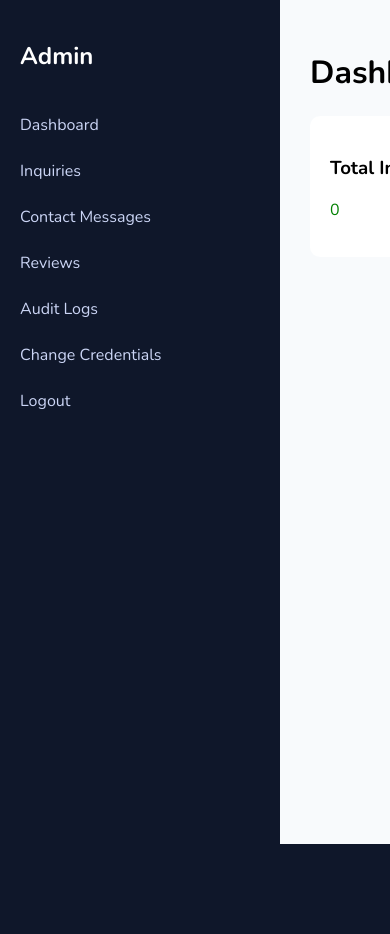
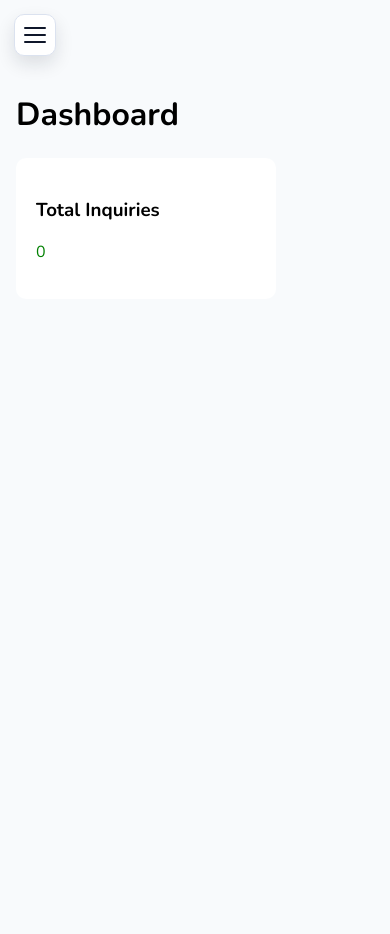
Before and after one commit to MdAdeenHussain/SW, a Flask app: page /admin/dashboard in a window 390 px wide. Before the commit the page ends 844 px from the top, so only its background shows below. Run offline with Flask 3, Linux system fonts and the light colour scheme; the visitor is signed in with stand-in values (Sample User, id 1); data that the repository does not hold is empty; some libraries are stand-ins or nearby versions.

Commit message:
Updated Admin Menu.

```diff
--- a/static/css/admin.css
+++ b/static/css/admin.css
@@ -311,3 +311,109 @@ textarea {
   font-size: 12px;
   color: #64748b;
 }
+
+.admin-menu-toggle {
+  display: none;
+}
+
+.admin-sidebar-overlay {
+  display: none;
+}
+
+.admin-menu-icon {
+  display: inline-flex;
+  flex-direction: column;
+  gap: 5px;
+}
+
+.admin-menu-icon span {
+  width: 22px;
+  height: 2px;
+  border-radius: 999px;
+  background: #0f172a;
+  transition: transform 0.25s ease, opacity 0.25s ease;
+}
+
+.admin-menu-toggle.is-active .admin-menu-icon span:nth-child(1) {
+  transform: translateY(7px) rotate(45deg);
+}
+
+.admin-menu-toggle.is-active .admin-menu-icon span:nth-child(2) {
+  opacity: 0;
+}
+
+.admin-menu-toggle.is-active .admin-menu-icon span:nth-child(3) {
+  transform: translateY(-7px) rotate(-45deg);
+}
+
+@media (max-width: 767px) {
+  body.admin-menu-open {
+    overflow: hidden;
+  }
+
+  .admin-wrapper {
+    display: block;
+    min-height: 100vh;
+    height: auto;
+  }
+
+  .admin-menu-toggle {
+    position: fixed;
+    top: 14px;
+    left: 14px;
+    z-index: 1200;
+    display: inline-flex;
+    align-items: center;
+    justify-content: center;
+    width: 42px;
+    height: 42px;
+    border: 1px solid #dbe2ef;
+    border-radius: 10px;
+    background: #ffffff;
+    cursor: pointer;
+    box-shadow: 0 8px 18px rgba(15, 23, 42, 0.12);
+    transition: transform 0.2s ease, box-shadow 0.2s ease;
+  }
+
+  .admin-menu-toggle:active {
+    transform: scale(0.96);
+  }
+
+  .admin-sidebar {
+    position: fixed;
+    top: 0;
+    left: 0;
+    bottom: 0;
+    width: min(78vw, 280px);
+    padding: 72px 20px 20px;
+    z-index: 1100;
+    transform: translateX(-105%);
+    transition: transform 0.3s ease;
+    overflow-y: auto;
+  }
+
+  .admin-sidebar.is-open {
+    transform: translateX(0);
+  }
+
+  .admin-sidebar-overlay {
+    position: fixed;
+    inset: 0;
+    z-index: 1090;
+    display: block;
+    background: rgba(2, 6, 23, 0.45);
+    opacity: 0;
+    pointer-events: none;
+    transition: opacity 0.3s ease;
+  }
+
+  .admin-sidebar-overlay.is-active {
+    opacity: 1;
+    pointer-events: auto;
+  }
+
+  .admin-content {
+    min-height: 100vh;
+    padding: 72px 16px 18px;
+  }
+}
--- /dev/null
+++ b/static/js/admin-layout.js
@@ -0,0 +1,59 @@
+document.addEventListener("DOMContentLoaded", () => {
+  const toggleButton = document.querySelector(".admin-menu-toggle");
+  const sidebar = document.getElementById("adminSidebar");
+  const overlay = document.getElementById("adminSidebarOverlay");
+
+  if (!toggleButton || !sidebar || !overlay) {
+    return;
+  }
+
+  const mobileMedia = window.matchMedia("(max-width: 767px)");
+  const menuLinks = sidebar.querySelectorAll("nav a");
+
+  const closeMenu = () => {
+    toggleButton.classList.remove("is-active");
+    toggleButton.setAttribute("aria-expanded", "false");
+    sidebar.classList.remove("is-open");
+    overlay.classList.remove("is-active");
+    document.body.classList.remove("admin-menu-open");
+  };
+
+  const openMenu = () => {
+    toggleButton.classList.add("is-active");
+    toggleButton.setAttribute("aria-expanded", "true");
+    sidebar.classList.add("is-open");
+    overlay.classList.add("is-active");
+    document.body.classList.add("admin-menu-open");
+  };
+
+  const toggleMenu = () => {
+    if (sidebar.classList.contains("is-open")) {
+      closeMenu();
+      return;
+    }
+    openMenu();
+  };
+
+  toggleButton.addEventListener("click", toggleMenu);
+  overlay.addEventListener("click", closeMenu);
+
+  menuLinks.forEach((link) => {
+    link.addEventListener("click", () => {
+      if (mobileMedia.matches) {
+        closeMenu();
+      }
+    });
+  });
+
+  document.addEventListener("keydown", (event) => {
+    if (event.key === "Escape") {
+      closeMenu();
+    }
+  });
+
+  mobileMedia.addEventListener("change", (event) => {
+    if (!event.matches) {
+      closeMenu();
+    }
+  });
+});
--- a/templates/admin/layout.html
+++ b/templates/admin/layout.html
@@ -11,10 +11,24 @@
 </head>
 <body>
 
+<button
+  class="admin-menu-toggle"
+  type="button"
+  aria-label="Toggle admin menu"
+  aria-expanded="false"
+  aria-controls="adminSidebar"
+>
+  <span class="admin-menu-icon" aria-hidden="true">
+    <span></span>
+    <span></span>
+    <span></span>
+  </span>
+</button>
+
 <div class="admin-wrapper">
 
   <!-- SIDEBAR -->
-  <aside class="admin-sidebar">
+  <aside class="admin-sidebar" id="adminSidebar">
     <h2 class="logo">Admin</h2>
 
     <nav>
@@ -28,6 +42,7 @@
       <a href="{{ url_for('admin_logout') }}">Logout</a>
     </nav>
   </aside>
+  <div class="admin-sidebar-overlay" id="adminSidebarOverlay"></div>
 
   <!-- MAIN CONTENT -->
   <main class="admin-content">
@@ -36,5 +51,6 @@
 
 </div>
 
+<script src="{{ url_for('static', filename='js/admin-layout.js') }}" defer></script>
 </body>
 </html>
```
